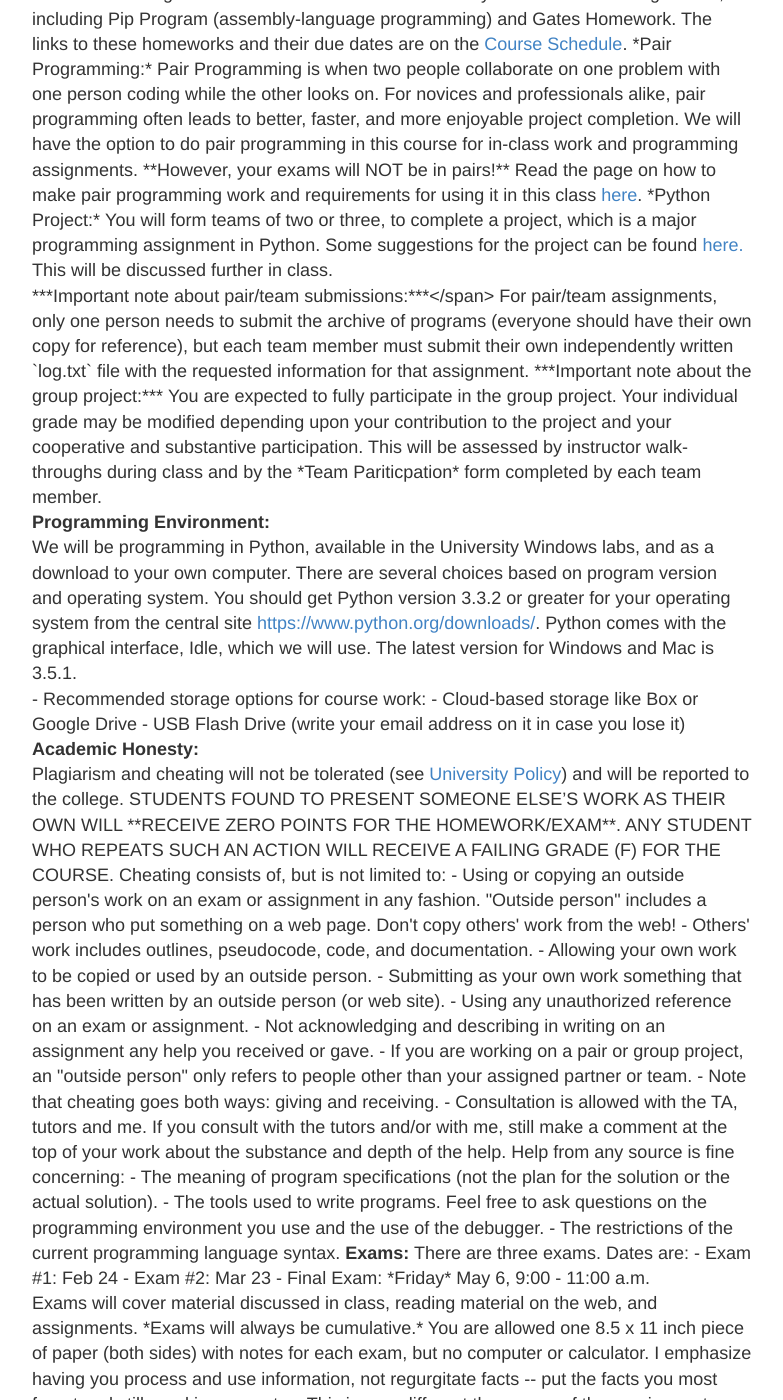
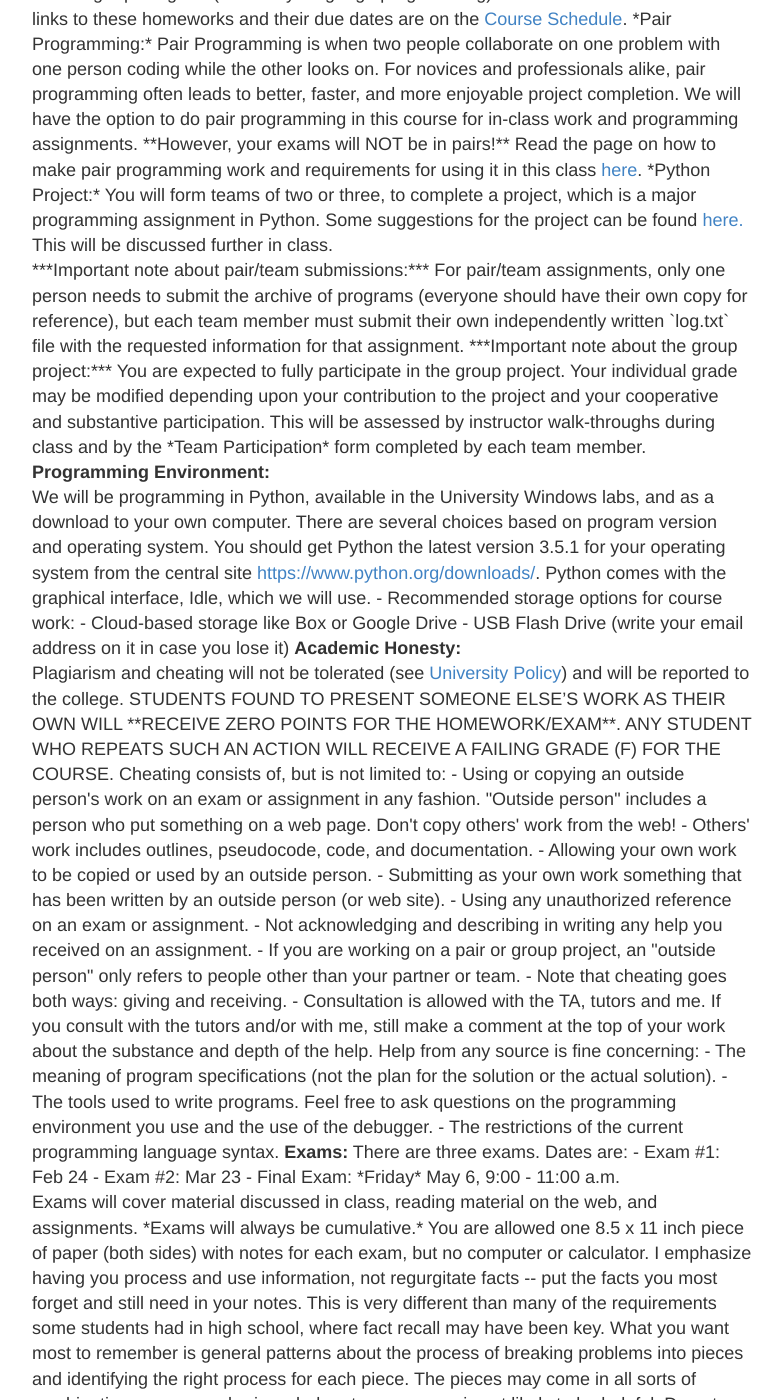
Before and after one commit to hwheeler01/comp150, a Jekyll site: the page built from syllabus.md, in a window 1280 px wide and 1400 px high, scrolled down 1598 px. Shown: the whole window, without its empty margins (248-1031 px from the left). Built offline with Jekyll 4.4.1, drawn with Linux system fonts in a browser that asks for light colours; Markdown is read by kramdown in place of the engine named in the settings; some of the changed text lies outside the part shown.

Commit message:
fix typos, delete extraneous language

```diff
--- a/syllabus.md
+++ b/syllabus.md
@@ -57,7 +57,7 @@ There is no specific text for this course. Rather, we will be using free online
 
 <p><a name="sakai"></a><span style="font-weight: bold;">Sakai:</span></p>
 
-<p>As of this writing, Sakai will be used for course announcements, homework submissions, and grade postings. While the raw scores posted on Sakai should be correct, please do not rely upon Sakai's Course Total calculations. <span style="font-style: italic;">Grades are calculated as specified in this syllabus.</span>&nbsp; <br>
+<p>Sakai will be used for course announcements, homework submissions, and grade postings. While the raw scores posted on Sakai should be correct, please do not rely upon Sakai's Course Total calculations. <span style="font-style: italic;">Grades are calculated as specified in this syllabus.</span>&nbsp; <br>
 
 </p>
 
@@ -79,16 +79,16 @@ Class time is valuable and in short supply, so there are some tradeoffs in this
 
 *Pair Programming:* Pair Programming is when two people collaborate on one problem with one person coding while the other looks on. For novices and professionals alike, pair programming often leads to better, faster, and more enjoyable project completion. We will have the option to do pair programming in this course for in-class work and programming assignments. **However, your exams will NOT be in pairs!** Read the page on how to make pair programming work and requirements for using it in this class <a href="{{ site.baseurl }}/pairprogram">here</a>.
 
-*Python Project:*&nbsp;You will form teams of two or three, to complete a project, which is a major programming assignment in Python. Some suggestions for the project can be found <a href="http://hwheeler01.github.io/comp150/HW/Project.html">here.</a> This will be discussed further in class.<br>
+*Python Project:* You will form teams of two or three, to complete a project, which is a major programming assignment in Python. Some suggestions for the project can be found <a href="http://hwheeler01.github.io/comp150/HW/Project.html">here.</a> This will be discussed further in class.<br>
 
 
-***Important note about pair/team submissions:***</span> For pair/team assignments, only one person needs to submit the archive of programs (everyone should have their own copy for reference), but each team member must submit their own independently written `log.txt` file with the requested information for that assignment.
+***Important note about pair/team submissions:*** For pair/team assignments, only one person needs to submit the archive of programs (everyone should have their own copy for reference), but each team member must submit their own independently written `log.txt` file with the requested information for that assignment.
 
-***Important note about the group project:***&nbsp;You are expected to fully participate in the group project. Your individual grade may be modified depending upon your contribution to the project and your cooperative and substantive participation. This will be assessed by instructor walk-throughs during class and by the *Team Pariticpation* form completed by each team member.<br>
+***Important note about the group project:*** You are expected to fully participate in the group project. Your individual grade may be modified depending upon your contribution to the project and your cooperative and substantive participation. This will be assessed by instructor walk-throughs during class and by the *Team Participation* form completed by each team member.<br>
 
 <span style="font-weight: bold;"><a name="env"></a>Programming Environment: </span><br>
 
-We will be programming in Python, available in the University Windows labs, and as a download to your own computer. There are several choices based on program version and operating system. You should get Python version 3.3.2 or greater for your operating system from the central site <a href="https://www.python.org/downloads/">https://www.python.org/downloads/</a>. Python comes with the graphical interface, Idle, which we will use. The latest version for Windows and Mac is 3.5.1.<br>
+We will be programming in Python, available in the University Windows labs, and as a download to your own computer. There are several choices based on program version and operating system. You should get Python the latest version 3.5.1 for your operating system from the central site <a href="https://www.python.org/downloads/">https://www.python.org/downloads/</a>. Python comes with the graphical interface, Idle, which we will use.
 
 - Recommended storage options for course work:
 	- Cloud-based storage like Box or Google Drive
@@ -110,8 +110,8 @@ Cheating consists of, but is not limited to:
 - Allowing your own work to be copied or used by an outside person.
 - Submitting as your own work something that has been written by an outside person (or web site).
 - Using any unauthorized reference on an exam or assignment.
-- Not acknowledging and describing in writing on an assignment any help you received or gave.
-- If you are working on a pair or group project, an "outside person" only refers to people other than your assigned partner or team.
+- Not acknowledging and describing in writing any help you received on an assignment.
+- If you are working on a pair or group project, an "outside person" only refers to people other than your partner or team.
 - Note that cheating goes both ways: giving and receiving.
 - Consultation is allowed with the TA, tutors and me. If you consult with the tutors and/or with me, still make a comment at the top of your work about the substance and depth of the help.
 
```
Also changed, not shown: other parts of syllabus.md (+2 -2 lines), resources.md (+1 -1 lines).
